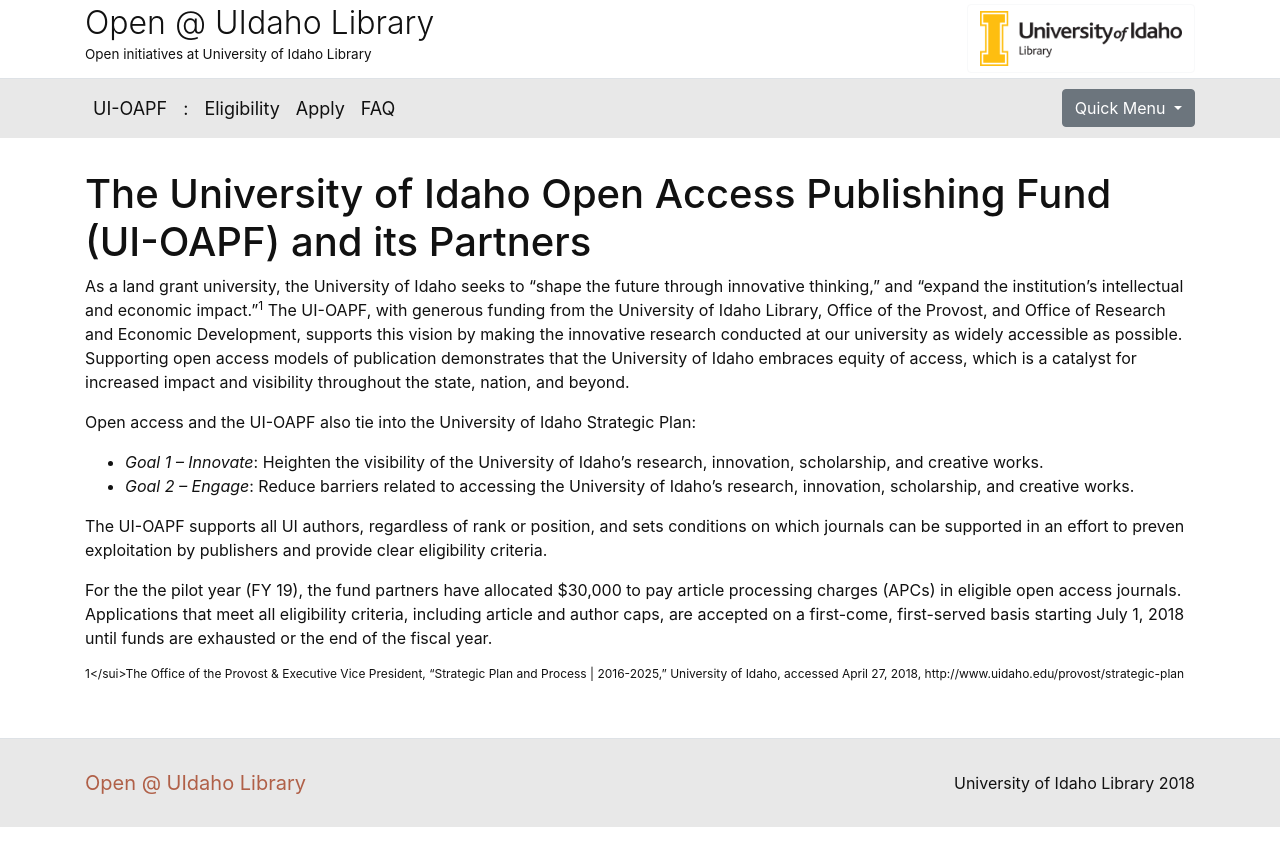
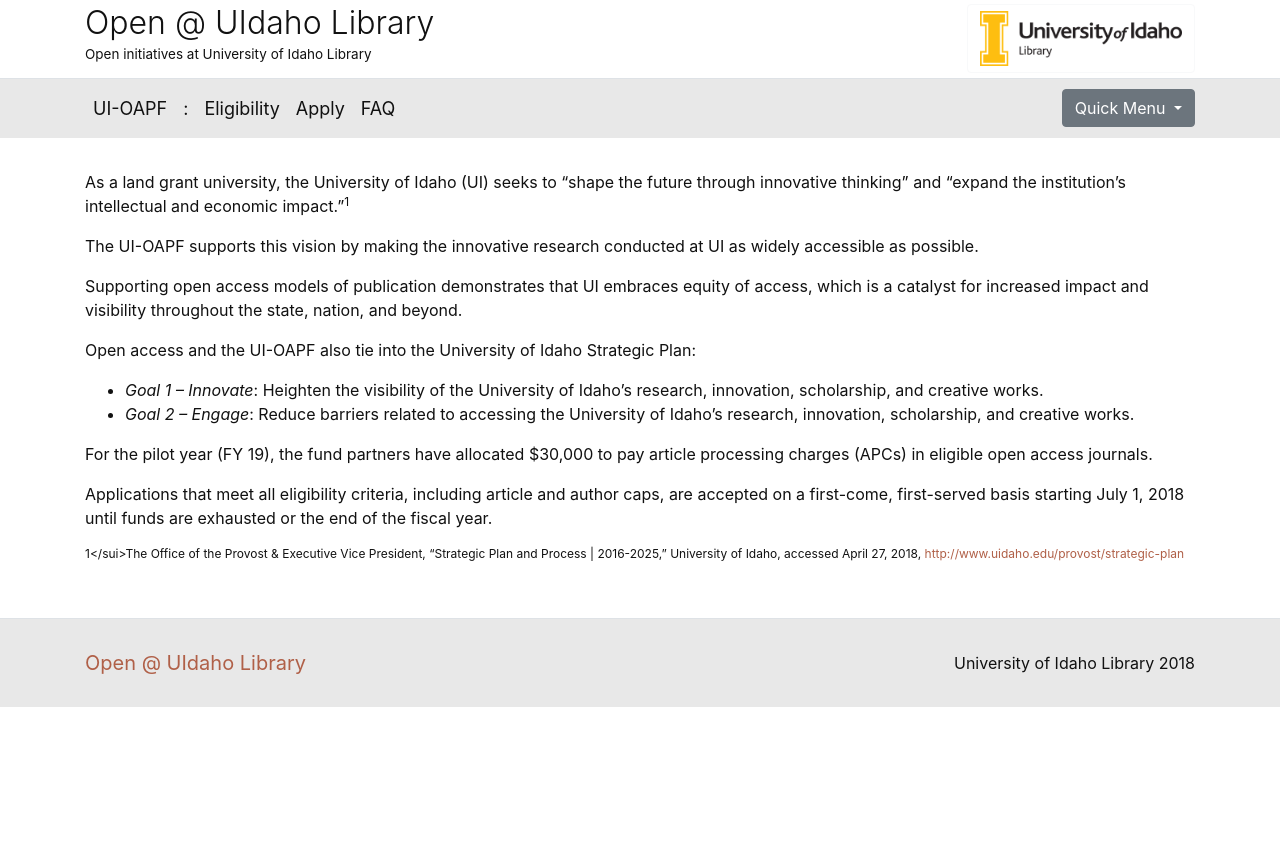
Before and after one commit to uidaholib/open_source, a Jekyll site: the page built from oapf/about.md, in a window 1280 px wide. Shown: the top 866 px of the page. Built offline with Jekyll 4.4.1, drawn with Linux system fonts in a browser that asks for light colours.

Commit message:
delete repetitive sentences, add line breaks

```diff
--- a/oapf/about.md
+++ b/oapf/about.md
@@ -3,15 +3,18 @@
 layout: page
 permalink: /oapf/about/
 ---
-# The University of Idaho Open Access Publishing Fund (UI-OAPF) and its Partners
-As a land grant university, the University of Idaho seeks to “shape the future through innovative thinking,” and “expand the institution’s intellectual and economic impact.”<sup>1</sup> The UI-OAPF, with generous funding from the University of Idaho Library, Office of the Provost, and Office of Research and Economic Development, supports this vision by making the innovative research conducted at our university as widely accessible as possible. Supporting open access models of publication demonstrates that the University of Idaho embraces equity of access, which is a catalyst for increased impact and visibility throughout the state, nation, and beyond.
+As a land grant university, the University of Idaho (UI) seeks to “shape the future through innovative thinking” and “expand the institution’s intellectual and economic impact.”<sup>1</sup>
+
+The UI-OAPF supports this vision by making the innovative research conducted at UI as widely accessible as possible.
+
+Supporting open access models of publication demonstrates that UI embraces equity of access, which is a catalyst for increased impact and visibility throughout the state, nation, and beyond.
 
 Open access and the UI-OAPF also tie into the University of Idaho Strategic Plan:
 * *Goal 1 – Innovate*: Heighten the visibility of the University of Idaho’s research, innovation, scholarship, and creative works.
 * *Goal 2 – Engage*: Reduce barriers related to accessing the University of Idaho’s research, innovation, scholarship, and creative works.
 
-The UI-OAPF supports all UI authors, regardless of rank or position, and sets conditions on which journals can be supported in an effort to preven exploitation by publishers and provide clear eligibility criteria.
+For the pilot year (FY 19), the fund partners have allocated $30,000 to pay article processing charges (APCs) in eligible open access journals.
 
-For the the pilot year (FY 19), the fund partners have allocated $30,000 to pay  article processing charges (APCs) in eligible open access journals. Applications that meet all eligibility criteria, including article and author caps, are accepted on a first-come, first-served basis starting July 1, 2018 until funds are exhausted or the end of the fiscal year.
+Applications that meet all eligibility criteria, including article and author caps, are accepted on a first-come, first-served basis starting July 1, 2018 until funds are exhausted or the end of the fiscal year.
 
-<sup>1</sui>The Office of the Provost & Executive Vice President, “Strategic Plan and Process | 2016-2025,” University of Idaho, accessed April 27, 2018, http://www.uidaho.edu/provost/strategic-plan
+<sup>1</sui>The Office of the Provost & Executive Vice President, “Strategic Plan and Process | 2016-2025,” University of Idaho, accessed April 27, 2018, [http://www.uidaho.edu/provost/strategic-plan](http://www.uidaho.edu/provost/strategic-plan)
```
